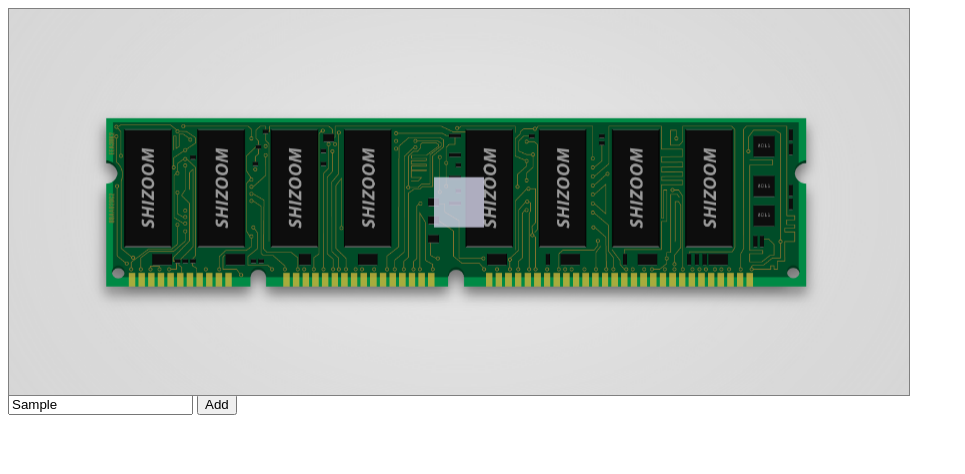
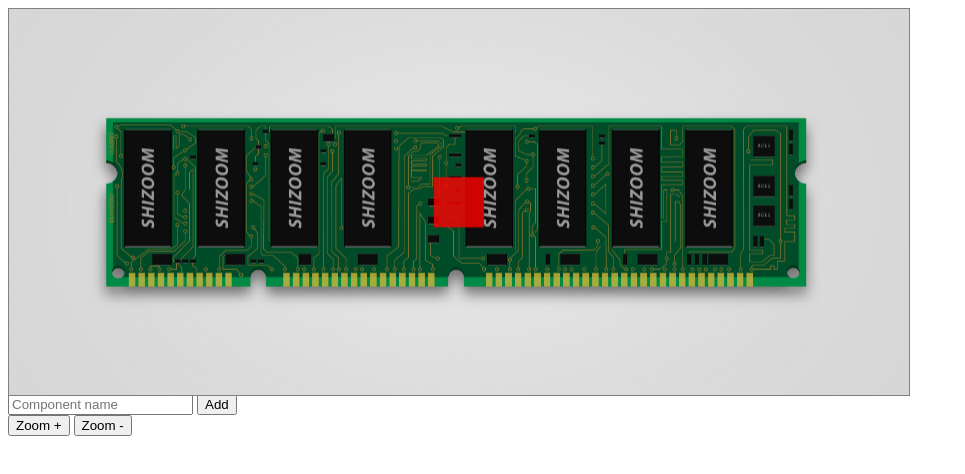
Before and after one commit to danilobjr/InteractiveGraphicShapesInHTML5, a website: page index.html in a window 1280 px wide. Both pictures are taken after typing "Sample" into the empty fields and a click on the input "Add". Shown: the whole page, without its empty margins (0-965 px from the left). Drawn offline with Linux system fonts and the light colour scheme.

Commit message:
rendering on ie9

```diff
--- a/index.html
+++ b/index.html
@@ -9,13 +9,16 @@
   <title>Interactive graphic shapes in HTML5</title>
 </head>
 <body>
-  <canvas id="canvas" width="100" height="100"></canvas>
-  <img class="component-img" src="img/ram_memory_1.png" alt="ram_memory_1">
+  <canvas id="canvas" width="500" height="500"></canvas>
+  <img class="component-img" id="img" src="img/ram_memory_1.png" alt="ram_memory_1">
 
   <form>
     <input type="text" name="component" placeholder="Component name">
     <input type="submit" value="Add">
   </form>
+
+  <button id="zoomInBtn">Zoom +</button>
+  <button id="zoomOutBtn">Zoom -</button>
 
   <!-- libs -->
   <script src="js/libs/jquery.min.js"></script>
@@ -28,5 +31,29 @@
   <script src="js/app/view.js"></script>
   <script src="js/app/controller.js"></script>
   <script src="js/app/main.js"></script>
+
+  <script>
+    $(function () {
+      // var canvas = new fabric.Canvas('canvas');
+      // // var imgElement = document.getElementById('img');
+      // // var imgInstance = new fabric.Image('', {
+      // //   left: 00,
+      // //   top: 0
+      // // });
+      // fabric.Image.fromURL('img/ram_memory_1.jpg', function(oImg) {
+      //   debugger;
+      //   canvas.add(oImg);
+      // });
+      // // canvas.add(imgInstance);
+      // // canvas.renderAll();
+
+      // var rect = new fabric.Rect({
+      //   width: 50,
+      //   height: 50,
+      //   fill: 'red'
+      // });
+      // canvas.add(rect);
+    });
+  </script>
 </body>
 </html>
--- a/js/app/controller.js
+++ b/js/app/controller.js
@@ -1,10 +1,10 @@
 (function (exports) {
     'use strict';
 
-    exports.controller = function (view, shapeFactory) {
+    exports.controller = function (view, canvas) {
         var _view = view;
-        var _shapeFactory = shapeFactory;
-        var _components = {};
+        var _canvas = canvas;
+        // var _components = {};
 
         init();
 
@@ -14,15 +14,33 @@
 
         function registerEvents() {
             _view.form.onSubmit(addShape);
+            _view.controls.onClickZoomIn(canvasZoomIn);
+            _view.controls.onClickZoomOut(canvasZoomOut);
         }
 
         function addShape(componentName) {
-            var newShape = _shapeFactory.addRectangle();
+            var hiddenField = _view.form.createHiddenField(componentName);
 
-            _components[componentName] = {
-                shape: newShape,
-                element: _view.form.createHiddenField(componentName)
-            };
+            var newShape = _canvas
+                .addRectangle({
+                    fill: 'red'
+                })
+                .bindTo(hiddenField);
+
+            _view.form.reset();
+
+            // _components[componentName] = {
+            //     shape: newShape,
+            //     element: _view.form.createHiddenField(componentName)
+            // };
+        }
+
+        function canvasZoomIn() {
+            canvas.zoomIn();
+        }
+
+        function canvasZoomOut() {
+            canvas.zoomOut();
         }
     };
 }(window));
--- a/js/app/extensions/fabric.extensions.js
+++ b/js/app/extensions/fabric.extensions.js
@@ -6,3 +6,28 @@ fabric.Image.prototype.setWidthProportionally = function (newWidth) {
     this.setWidth(newWidth);
     this.setHeight(newWidth * proportion);
 };
+
+fabric.Object.prototype.bindTo = function (htmlElement) {
+    this.boundHtmlElement = htmlElement;
+
+    this.boundHtmlElement.attr('data-left', this.getLeft());
+    this.boundHtmlElement.attr('data-top', this.getTop());
+    this.boundHtmlElement.attr('data-scale-y', this.getScaleY());
+    this.boundHtmlElement.attr('data-scale-x', this.getScaleX());
+    this.boundHtmlElement.attr('data-angle', this.getAngle());
+
+    this.on('moving', this.updateBoundElement);
+    this.on('scaling', this.updateBoundElement);
+    this.on('resizing', this.updateBoundElement);
+    this.on('rotating', this.updateBoundElement);
+};
+
+fabric.Object.prototype.updateBoundElement = function () {
+    this.boundHtmlElement.attr('data-left', this.getLeft());
+    this.boundHtmlElement.attr('data-top', this.getTop());
+    this.boundHtmlElement.attr('data-scale-y', this.getScaleY());
+    this.boundHtmlElement.attr('data-scale-x', this.getScaleX());
+    this.boundHtmlElement.attr('data-angle', this.getAngle());
+
+    console.log(this.boundHtmlElement.data().top);
+};
--- a/js/app/main.js
+++ b/js/app/main.js
@@ -1,7 +1,7 @@
 $(function () {
     'use strict';
 
-    var shapeFactory = shape.factory()
+    var _canvas = shape.factory()
         .background({
             imgHtmlElementSelector: '.component-img',
             width: 900
@@ -9,5 +9,5 @@ $(function () {
         .init();
 
     var _view = view();
-    controller(_view, shapeFactory);
+    controller(_view, _canvas);
 });
--- a/js/app/shapeFactory.js
+++ b/js/app/shapeFactory.js
@@ -6,6 +6,18 @@
         var _backgroundSettings = undefined;
         var _canvasElementId = 'canvas';
         var _canvas = undefined;
+        var _zoomScale = 0.4;
+        var _panActive = true;
+
+        var defaultShapeSettings = {
+            fill: '#D6D5EB',
+            // fill: 'white',
+            opacity: 0.8,
+            borderColor: 'red',
+            cornerColor: 'green',
+            cornerSize: 6,
+            transparentCorners: false
+        };
 
         var _factoryApi = {
             elementId: setCanvasElementId,
@@ -31,9 +43,12 @@
 
         function init() {
             _canvas = new fabric.Canvas(_canvasElementId);
+
             renderBackground();
 
             var _api = {
+                zoomIn: zoomIn,
+                zoomOut: zoomOut,
                 addRectangle: addRectangle
             };
 
@@ -41,45 +56,51 @@
 
             ////////////
 
+            function zoomIn() {
+                var currentZoomLevel = _canvas.getZoom();
+                _canvas.setZoom(currentZoomLevel + _zoomScale);
+            }
+
+            function zoomOut() {
+                var currentZoomLevel = _canvas.getZoom();
+                _canvas.setZoom(currentZoomLevel - _zoomScale);
+            }
+
             function addRectangle(settings) {
 
-                var defaultSettings = {
+                var defaultRectangleSettings = {
                     width: 50,
-                    height: 50,
-                    fill: '#D6D5EB',
-                    // fill: 'white',
-                    opacity: 0.8
+                    height: 50
                 };
 
-                settings = $.extend({}, defaultSettings, settings);
+                settings = $.extend({}, defaultShapeSettings, defaultRectangleSettings, settings);
 
                 var rectangle = new fabric.Rect(settings);
+                addToCanvas(rectangle);
 
-                _canvas.add(rectangle);
+                return rectangle;
+            }
 
-                rectangle.center();
-                rectangle.setCoords();
+            function addToCanvas(shape) {
+                _canvas.add(shape);
+
+                shape.center();
+                shape.setCoords();
 
                 _canvas.renderAll();
-
-                return rectangle;
             }
         }
 
         function renderBackground() {
             var imgElement = $(_backgroundSettings.imgHtmlElementSelector).get(0);
 
-            var background = new fabric.Image(imgElement, {
-                left: 0,
-                top: 0,
-                'selectable': false,
+            fabric.Image.fromURL(imgElement.src, function(background) {
+                background.setWidthProportionally(_backgroundSettings.width);
+
+                _canvas.setWidth(background.getWidth());
+                _canvas.setHeight(background.getHeight());
+                _canvas.add(background);
             });
-
-            background.setWidthProportionally(_backgroundSettings.width);
-
-            _canvas.setWidth(background.getWidth());
-            _canvas.setHeight(background.getHeight());
-            _canvas.add(background);
         }
     };
 }(window));
--- a/js/app/view.js
+++ b/js/app/view.js
@@ -3,11 +3,18 @@
 
         var _form = $('form');
         var _componentField = $('[name=component]');
+        var _zoomInBtn = $('#zoomInBtn');
+        var _zoomOutBtn = $('#zoomOutBtn');
 
         var _api = {
             form: {
                 onSubmit: onSubmitForm,
+                reset: resetForm,
                 createHiddenField: createHiddenField
+            },
+            controls: {
+                onClickZoomIn: onClickZoomIn,
+                onClickZoomOut: onClickZoomOut
             }
         };
 
@@ -18,7 +25,7 @@
         function onSubmitForm(callback) {
             _form.on('submit', function (e) {
                 e.preventDefault();
-                debugger;
+
                 var componentName = _componentField.val();
                 callback(componentName);
                 return false;
@@ -35,5 +42,21 @@
 
             return hidden;
         }
+
+        function resetForm() {
+            _componentField.val('');
+        }
+
+        function onClickZoomIn(callback) {
+            _zoomInBtn.on('click', function () {
+                callback();
+            });
+        }
+
+        function onClickZoomOut(callback) {
+            _zoomOutBtn.on('click', function () {
+                callback();
+            });
+        }
     };
 }(window));
```
